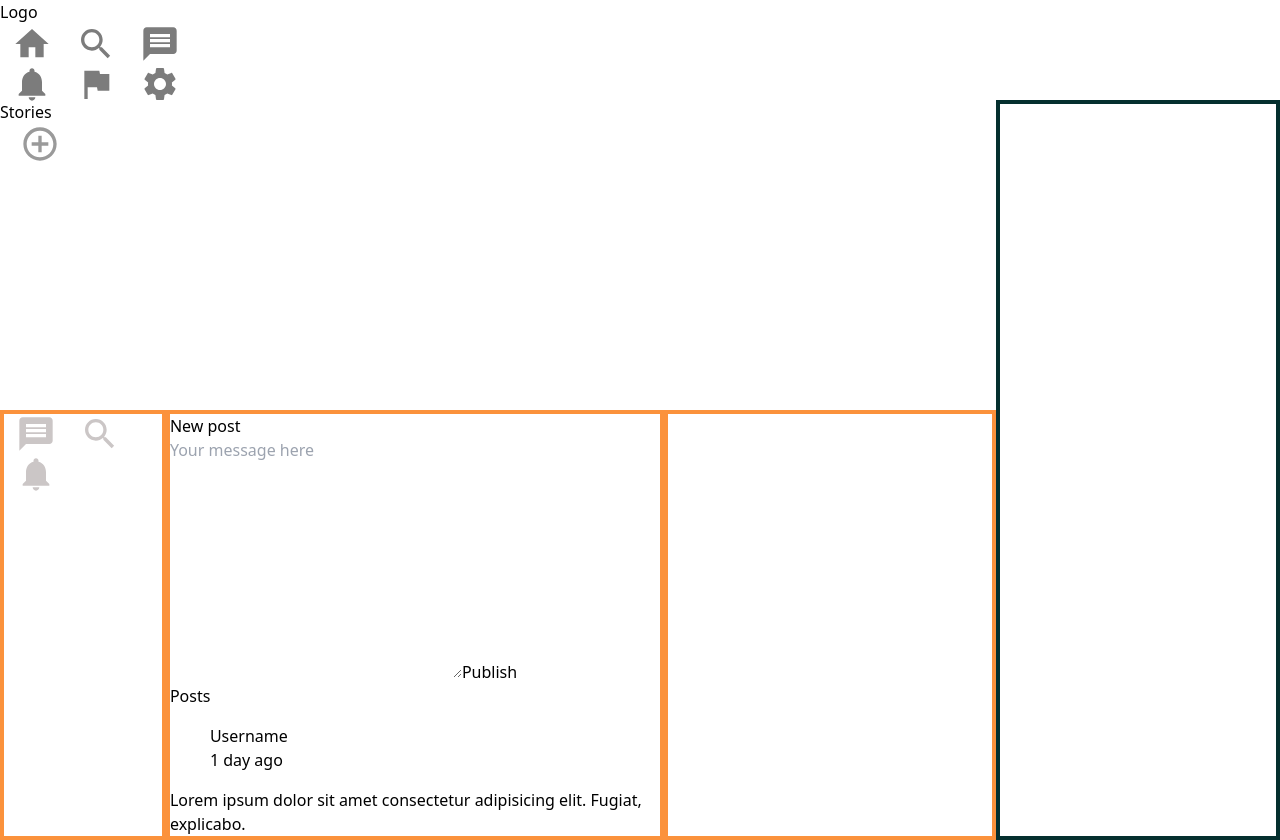
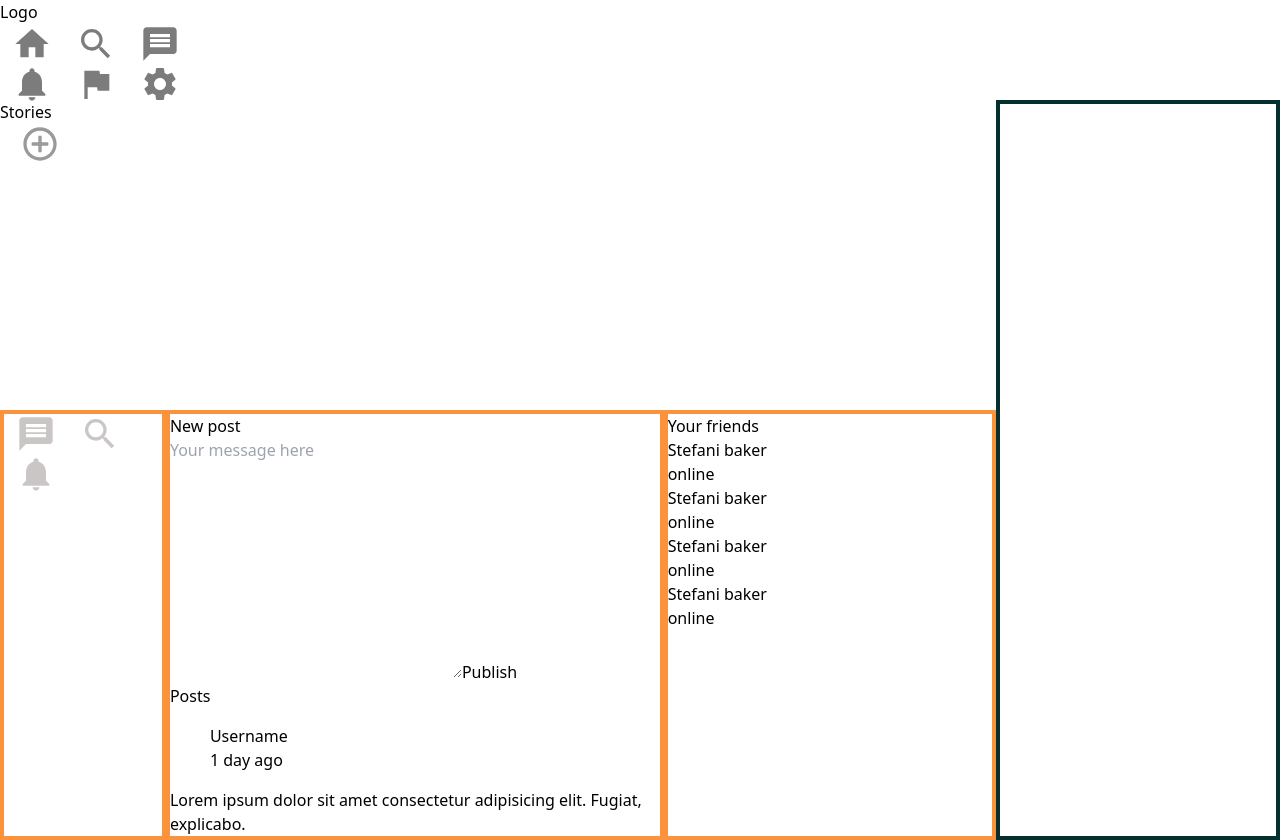
Before and after one commit to aswanth-aswanth/Social_me, a React (Vite) app in the folder client/: page / in a window 1280 px wide. Built offline with nearby package versions, Linux system fonts and the light colour scheme.

Commit message:
7.Yourfriends component design completed

```diff
--- a/client/src/components/Yourfriends.jsx
+++ b/client/src/components/Yourfriends.jsx
@@ -1,9 +1,51 @@
-import React from 'react'
+import React from "react";
 
 function Yourfriends() {
-    return (
-
-    )
+  return (
+    <>
+      <h3 className="mt-2 mb-4 ml-1 text-gray-600">Your friends</h3>
+      <div className=" w-[90%] p-1 mx-auto rounded-xl my-4 flex bg-white ">
+        <div className="h-[48px] w-[50px] bg-gray-200 rounded-xl"></div>
+        <div className="userdetails ml-3 text-gray-500">
+            <h3>Stefani baker</h3>
+            <div className="online flex items-center ">
+                <div className="h-[8px] w-[8px] rounded-full mt-1 bg-green-500 mr-1"></div>
+                <p className="text-green-500 text-sm">online</p>
+            </div>
+        </div>
+      </div>
+      <div className=" w-[90%] p-1 mx-auto rounded-xl my-4 flex bg-white ">
+        <div className="h-[48px] w-[50px] bg-gray-200 rounded-xl"></div>
+        <div className="userdetails ml-3 text-gray-500">
+            <h3>Stefani baker</h3>
+            <div className="online flex items-center ">
+                <div className="h-[8px] w-[8px] rounded-full mt-1 bg-green-500 mr-1"></div>
+                <p className="text-green-500 text-sm">online</p>
+            </div>
+        </div>
+      </div>
+      <div className=" w-[90%] p-1 mx-auto rounded-xl my-4 flex bg-white ">
+        <div className="h-[48px] w-[50px] bg-gray-200 rounded-xl"></div>
+        <div className="userdetails ml-3 text-gray-500">
+            <h3>Stefani baker</h3>
+            <div className="online flex items-center ">
+                <div className="h-[8px] w-[8px] rounded-full mt-1 bg-green-500 mr-1"></div>
+                <p className="text-green-500 text-sm">online</p>
+            </div>
+        </div>
+      </div>
+      <div className=" w-[90%] p-1 mx-auto rounded-xl my-4 flex bg-white ">
+        <div className="h-[48px] w-[50px] bg-gray-200 rounded-xl"></div>
+        <div className="userdetails ml-3 text-gray-500">
+            <h3>Stefani baker</h3>
+            <div className="online flex items-center ">
+                <div className="h-[8px] w-[8px] rounded-full mt-1 bg-green-500 mr-1"></div>
+                <p className="text-green-500 text-sm">online</p>
+            </div>
+        </div>
+      </div>
+    </>
+  );
 }
 
-export default Yourfriends
+export default Yourfriends;
--- a/client/src/pages/Homepage.jsx
+++ b/client/src/pages/Homepage.jsx
@@ -5,6 +5,7 @@ import Stories from '../components/Stories';
 import Newpost from '../components/Newpost';
 import Post from '../components/Post';
 import Leftnav from '../components/Leftnav';
+import Yourfriends from '../components/Yourfriends';
 function Homepage() {
     return (
         <div className={`${styles.grid_parent} `}>
@@ -17,7 +18,7 @@ function Homepage() {
                     <div className={`${styles.grid_parent3_child} grid_parent3_child1 relative`}><Leftnav/></div>
                     <div className={`${styles.grid_parent3_child} grid_parent3_child2`}><Newpost/>
                     <Post/></div>
-                    <div className={`${styles.grid_parent3_child} grid_parent3_child3`}></div>
+                    <div className={`${styles.grid_parent3_child} grid_parent3_child3`}><Yourfriends/></div>
                 </div>
                 <div className={`${styles.grid_child} ${styles.grid_child3}`}></div>
             </div>
```
